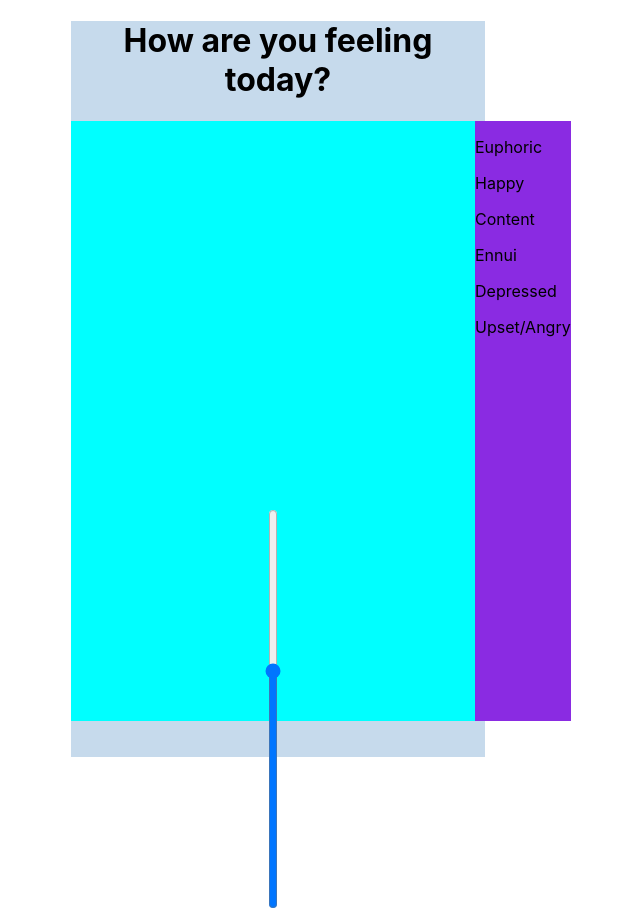
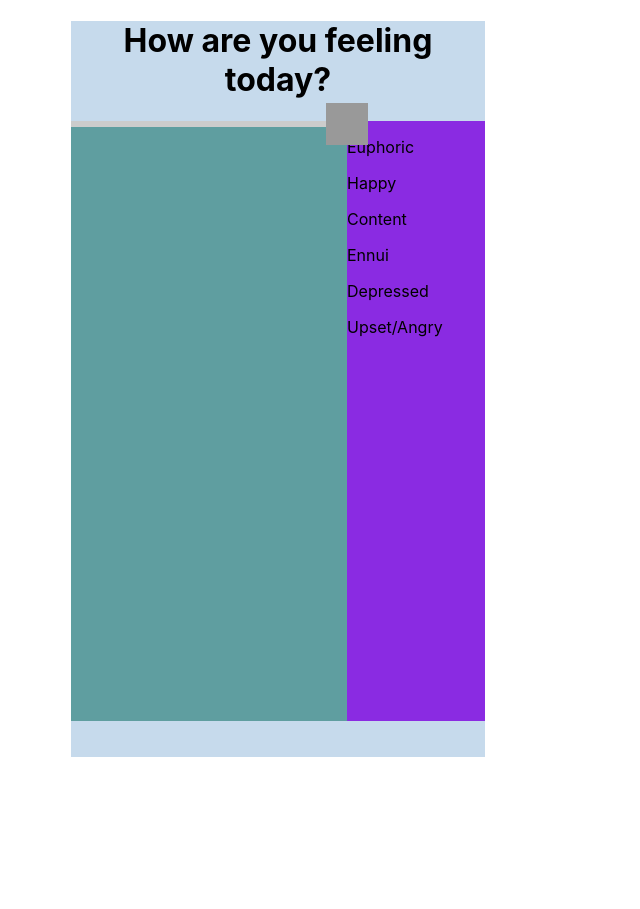
Before and after one commit to shannonehiccups/moodTrackerGroupProject, a React (Create React App) app: page / in a window 1280 px wide. Shown: the whole page, without its empty margins (362-1002 px from the left). After the commit the page ends 800 px from the top, so only its background shows below. Built offline with nearby package versions, Linux system fonts and the light colour scheme.

Commit message:
updated slider function

```diff
--- a/src/moodrange.js
+++ b/src/moodrange.js
@@ -1,12 +1,11 @@
+import SuperSimple from "./react-range";
+
 const MoodRange = () => {
     return (
 <div class="container container-fluid moodFrame">
 <h1>How are you feeling today?</h1>
 <div class="container grid-container moodsAndSlider">
-<section class="form-container">
-<label for="customRange3" class="form-label"></label>
-<input type="range" class="form-range" min="0" max="100" step="20" id="customRange3"></input>
-</section>
+<SuperSimple />
 <div class="moodList">
 <p class="">Euphoric</p>
 <p class="">Happy</p>
--- /dev/null
+++ b/src/react-range.js
@@ -0,0 +1,46 @@
+
+import * as React from 'react';
+import { Range } from 'react-range';
+
+class SuperSimple extends React.Component {
+  state = { values: [50] };
+  render() {
+    return (
+      <Range
+        step={10}
+        min={0}
+        max={50}
+        values={this.state.values}
+        onChange={(values) => this.setState({ values })}
+        onFinalChange={ (values) => console.log(values[0])}
+        renderTrack={({ props, children }) => (
+          <div
+            {...props}
+            style={{
+              ...props.style,
+              height: '6px',
+              width: '100%',
+              backgroundColor: '#ccc'
+
+            }}
+          >
+            {children}
+          </div>
+        )}
+        renderThumb={({ props }) => (
+          <div
+            {...props}
+            style={{
+              ...props.style,
+              height: '42px',
+              width: '42px',
+              backgroundColor: '#999'
+            }}
+          />
+        )}
+      />
+    );
+  }
+}
+
+export default SuperSimple;
```
Also changed, not shown: src/App.js (+5 -2 lines), src/setMood.js (added, +36 -0 lines), src/myMood.js (line endings or trailing spaces).
